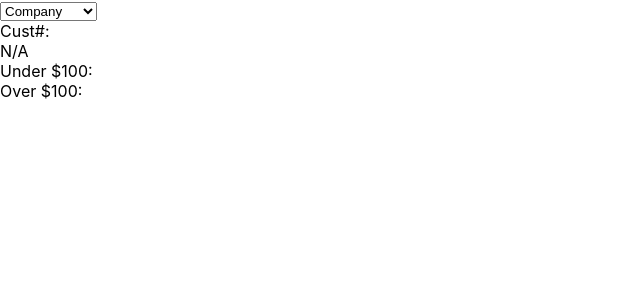
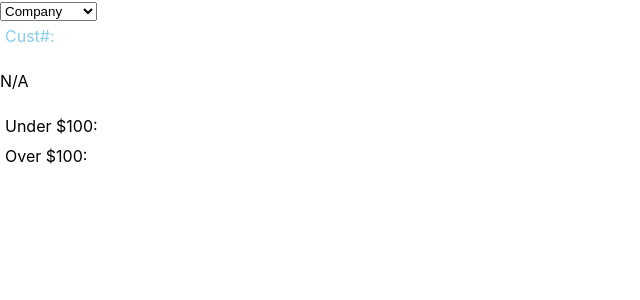
Before and after one commit to PaulKillian/oer, a Next.js app: page / in a window 1280 px wide. In both pictures the pointer is over the element "Cust#:". Shown: the top 300 px of the page, without its empty margins (0-640 px from the left). Built offline with nearby package versions, Linux system fonts and the light colour scheme.

Commit message:
Update Home.module.css

```diff
--- a/styles/Home.module.css
+++ b/styles/Home.module.css
@@ -1,8 +1,8 @@
-.pointer {
+#pointer {
   cursor: pointer;
   padding: 5px;
 }
 
-.pointer:hover {
+#pointer:hover {
   color: skyblue
 }
```
